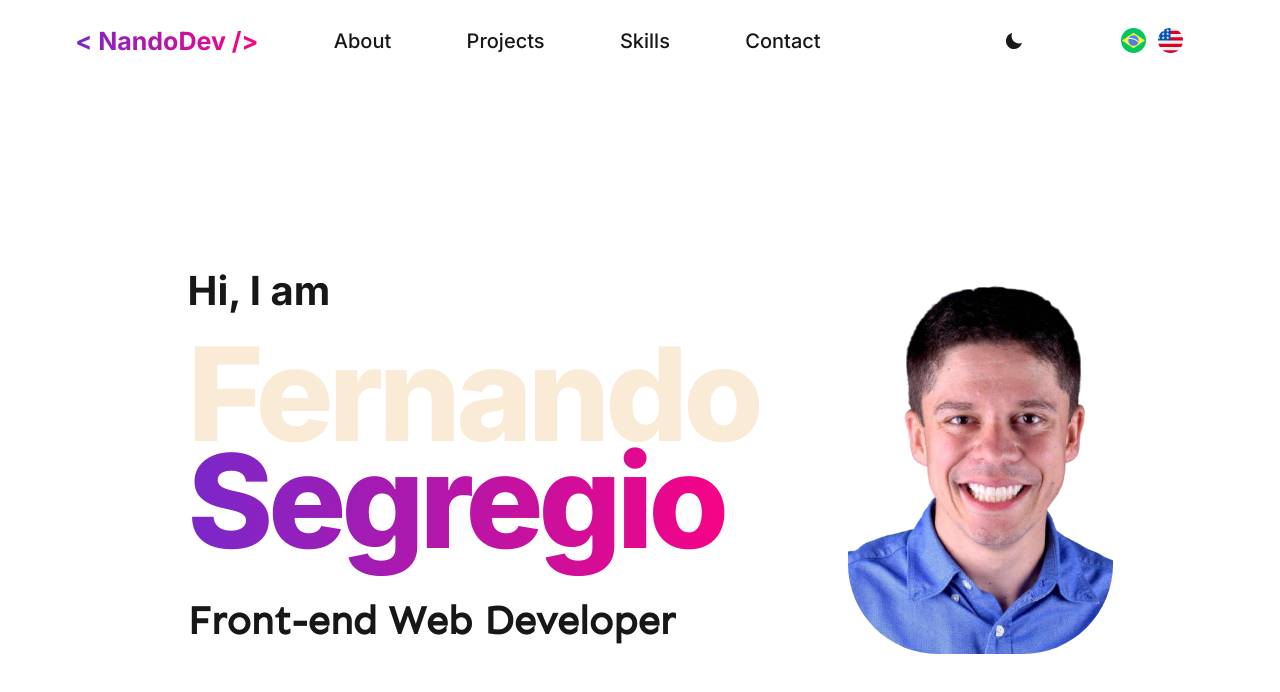
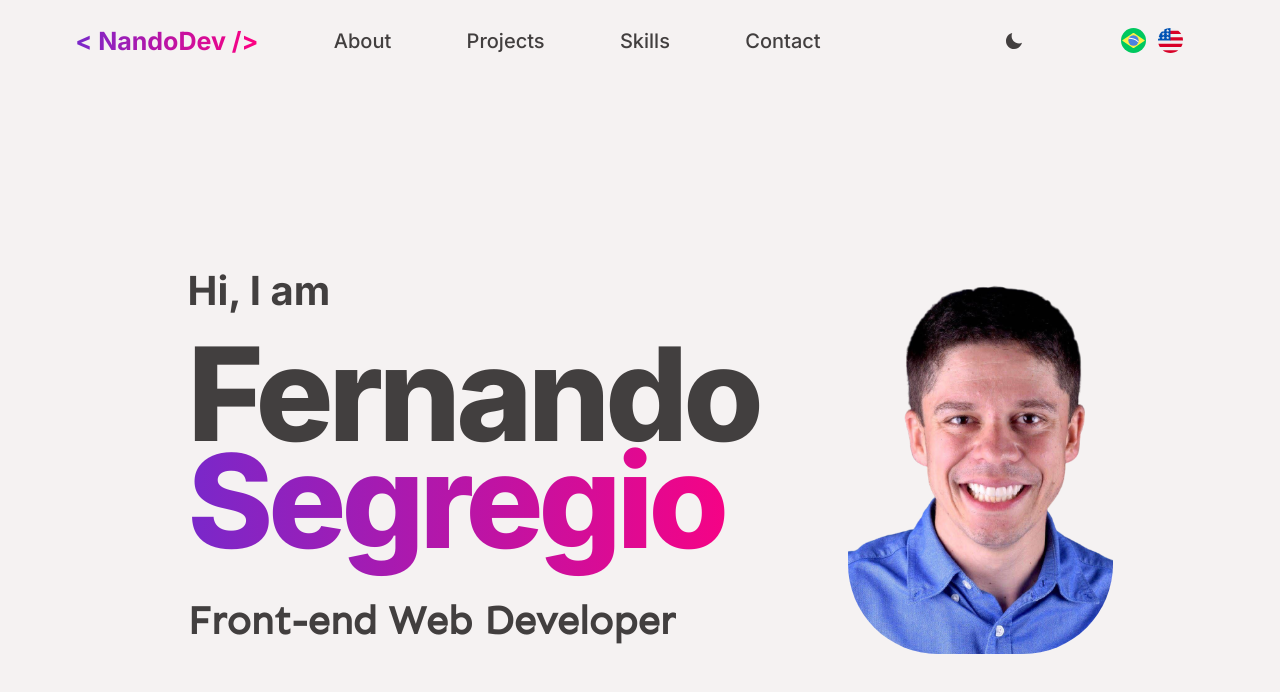
Before and after one commit to FernandoSegregio/dev, a React (Vite) app: page / in a window 1280 px wide. Shown: the top 692 px of the page. Built offline with nearby package versions, Linux system fonts and the light colour scheme.

Commit message:
style: adiciona funcao para o titulo atualizar cor dinamicamente.

```diff
--- a/src/components/section/style.js
+++ b/src/components/section/style.js
@@ -48,24 +48,28 @@ export const Section = styled.section`
       -webkit-text-fill-color: transparent;
     }
     70% {
-      color: #faebd7;
+      color:  ${(props) => props.theme.title70};
     }
 
     80% {
-      color: #ffffff;
+      color: ${(props) => props.theme.title80};
     }
 
     100% {
-      color: white;
+      color: ${(props) => props.theme.title100};
     }
   }
 
   @keyframes changeTitleColor2 {
     0% {
-      color: white;
+      color: ${(props) => props.theme.title100};
     }
     20% {
-      color: antiquewhite;
+      color:  ${(props) => props.theme.title80};
+    }
+
+    30% {
+      color:  ${(props) => props.theme.title70};
     }
 
     100% {
--- a/src/style/theme/theme.js
+++ b/src/style/theme/theme.js
@@ -1,9 +1,15 @@
+export const light = {
+  background: '#f5f2f2',
+  text: '#302d2de8',
+  title70: '#302d2de8',
+  title80: '#504c4ce8',
+  title100: '#8c8787e8',
+};
+
 export const dark = {
   background: '#000000e8',
   text: '#ffffff',
+  title70: '#faebd7',
+  title80: '#ffffff',
+  title100: '#ffffff',
 };
-
-export const light = {
-  background: '#ffffff',
-  text: '#000000e8',
-};
```
